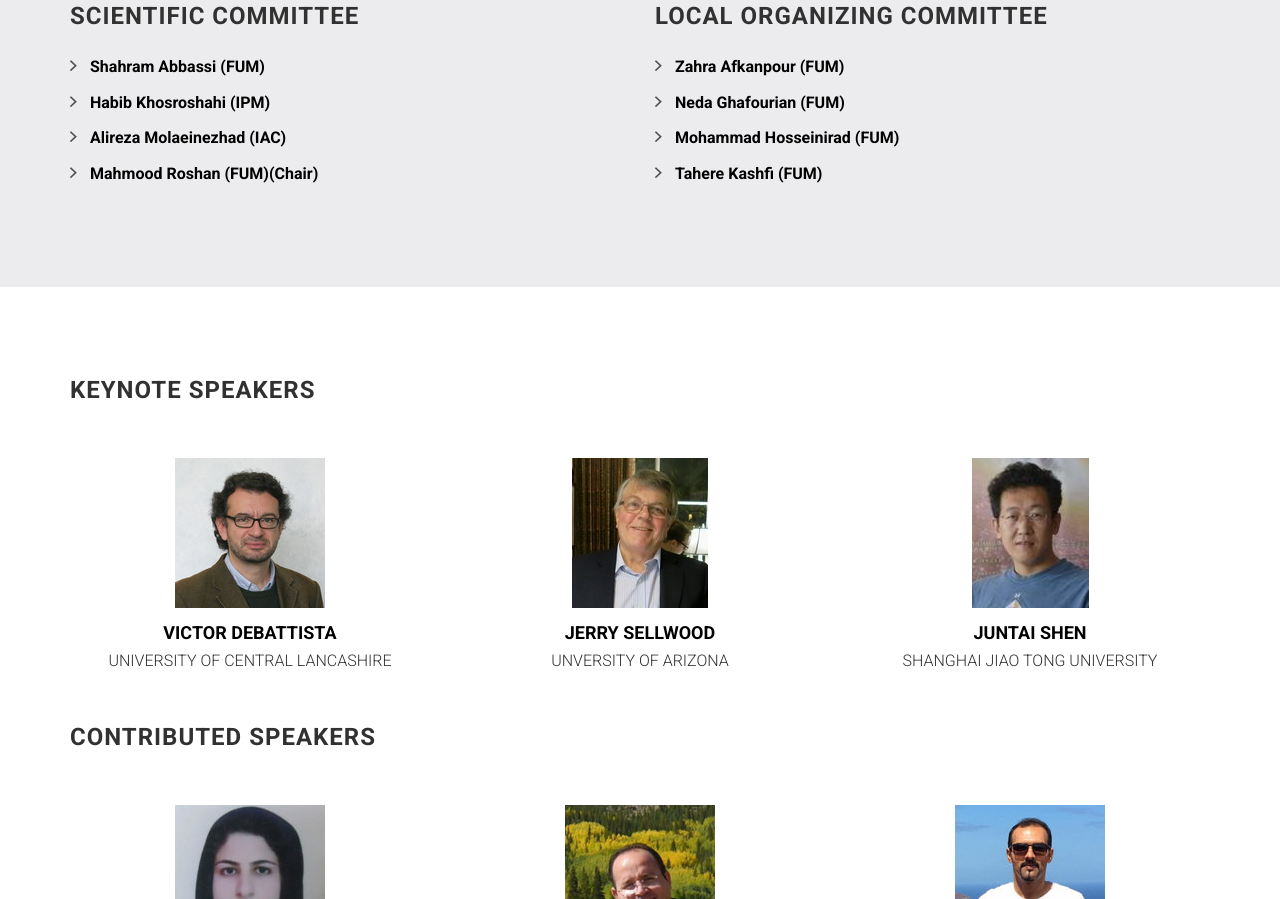
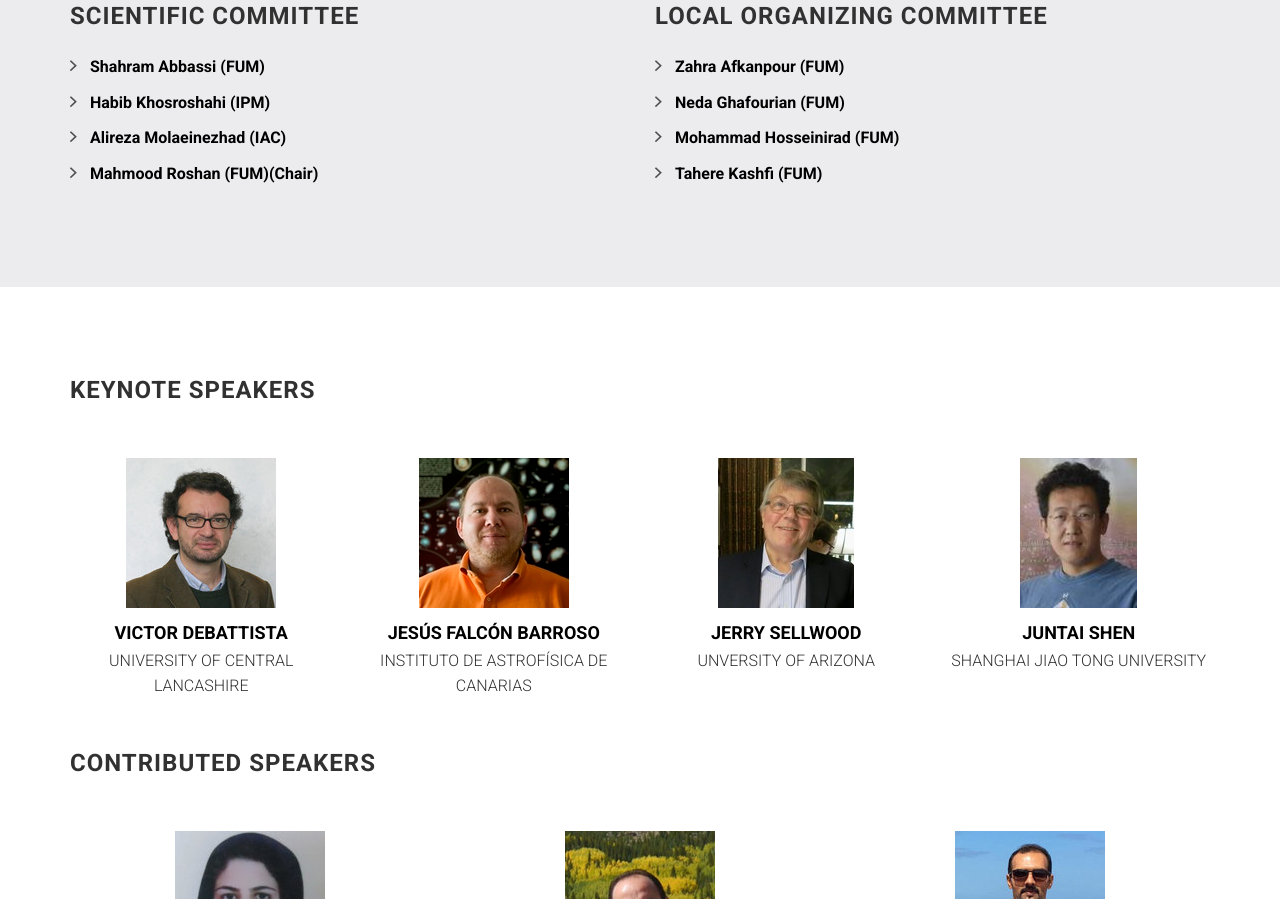
Before and after one commit to smhr/GD2020, a website: page index.html in a window 1280 px wide. Shown: the part 1378-2277 px from the top of the page. Drawn offline with Linux system fonts and the light colour scheme; files whose address does not match are found by name.

Commit message:
Add another speaker

```diff
--- a/index.html
+++ b/index.html
@@ -58,7 +58,7 @@
     <header id="site-header" class="site-header valign-center">
         <div class="intro">
 
-            <h2>June 5, 2020 / 16 Khordad, 1399</h2>
+            <h2>June 11, 2020 / 22 Khordad, 1399</h2>
 
             <h1>Special Topics on Galactic Dynamics</h1>
 
@@ -145,7 +145,7 @@
 
             <div class="row">
 
-                <div class="col-md-4">
+                <div class="col-md-3">
                     <div class="speaker">
 
                         <figure>
@@ -160,7 +160,22 @@
                     </div><!-- /.speaker -->
                 </div><!-- /.col-md-4 -->
 
-                <div class="col-md-4">
+                <div class="col-md-3">
+                    <div class="speaker">
+
+                        <figure>
+                            <img alt="" class="img-responsive center-block" src="assets/images/speakers/JF.jpg">
+                        </figure>
+
+                        <h4><a href="http://research.iac.es/proyecto/traces/group-members/#jfalcon">Jesús Falcón Barroso</a></h4>
+
+                        <p>Instituto de Astrofísica de Canarias</p>
+
+
+                    </div><!-- /.speaker -->
+                </div><!-- /.col-md-4 -->
+
+                <div class="col-md-3">
                     <div class="speaker">
 
                         <figure>
@@ -175,7 +190,7 @@
                     </div><!-- /.speaker -->
                 </div><!-- /.col-md-4 -->
 
-                <div class="col-md-4">
+                <div class="col-md-3">
                     <div class="speaker">
 
                         <figure>
```
Also changed, not shown: assets/images/speakers/JF.jpg (added).
